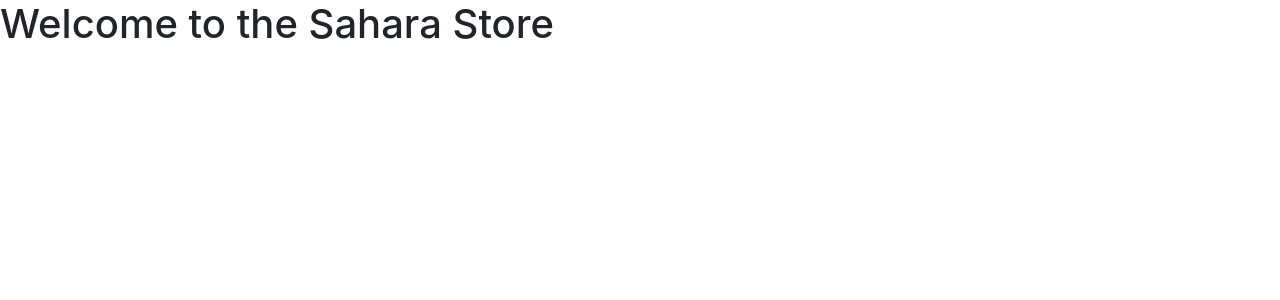
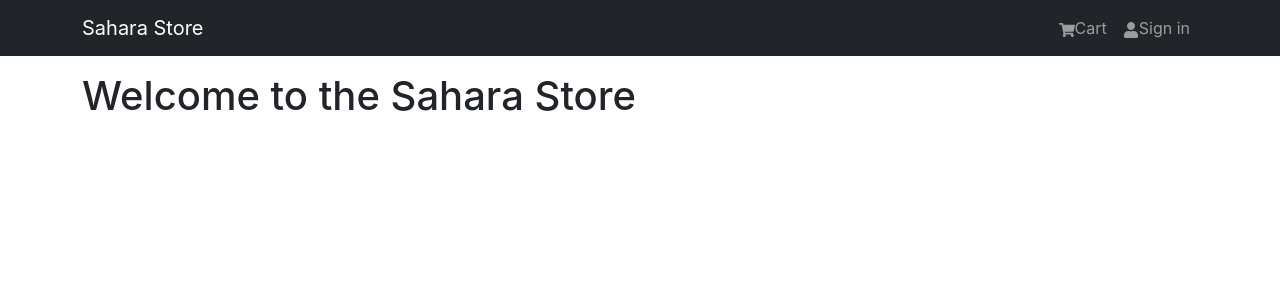
Before and after one commit to mrshawnmckee/SaharaStore, a React (Create React App) app in the folder frontend/: page / in a window 1280 px wide. Shown: the top 300 px of the page. Built offline with nearby package versions, Linux system fonts and the light colour scheme.

Commit message:
Added Header and Footer files

```diff
--- a/frontend/src/App.js
+++ b/frontend/src/App.js
@@ -1,8 +1,19 @@
-import React from 'react'
+import { Container } from 'react-bootstrap'
+import Header from "./Components/Header"
 
 const App = () => {
   return (
-    <h1>Welcome to the Sahara Store</h1>
+    <>
+      <Header />
+      <main className='py-3'>
+        <Container>
+          <h1>Welcome to the Sahara Store</h1>
+
+        </Container>
+
+      </main>
+
+    </>
   )
 }
 
--- a/frontend/src/Components/Header.jsx
+++ b/frontend/src/Components/Header.jsx
@@ -4,9 +4,18 @@
 const Header = () => {
   return (
     <header>
-      <Navbar bg= "dark" variant="dark" expand="lg" collapseOnSelect>
+      <Navbar bg= "dark" variant="dark" expand="md" collapseOnSelect>   {/* to make hamburger menu appear sonner, use md instead of lg on expand */}
         <Container>
-            <Navbar href="/">Sahara Store</Navbar>
+            <Navbar.Brand href="/">Sahara Store</Navbar.Brand>
+            <Navbar.Toggle aria-controls="basic-navbar-nav"/>
+            <Navbar.Collapse id="basic-navbar-nav">
+                <Nav className='ms-auto'>
+                    <Nav.Link href="/cart"><FaShoppingCart />Cart</Nav.Link>
+                    <Nav.Link href="/login"><FaUser />Sign in</Nav.Link>
+
+                </Nav>
+
+            </Navbar.Collapse>
         </Container>
       </Navbar>
     </header>
```
Also changed, not shown: frontend/src/Components/Footer.jsx (added, +11 -0 lines).
